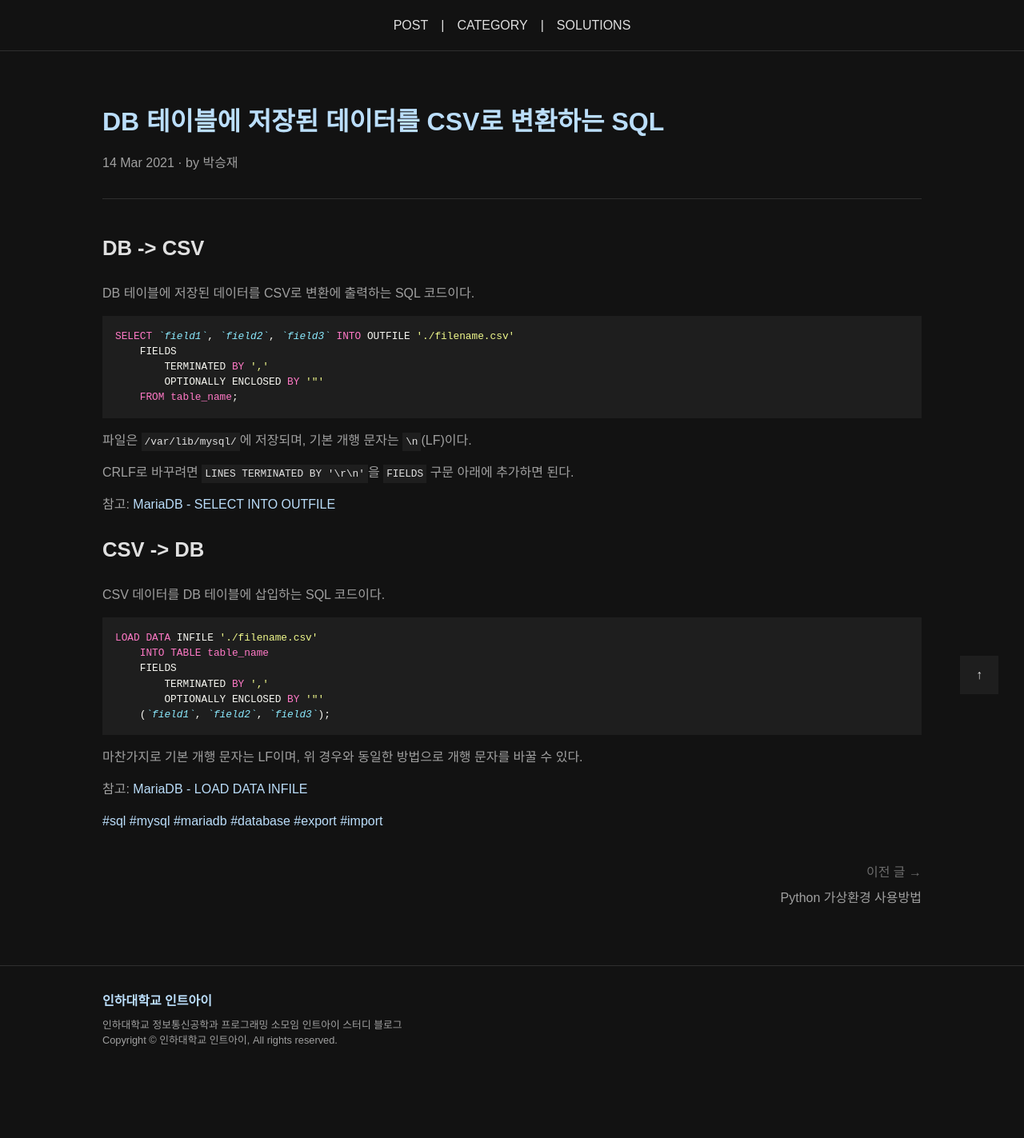
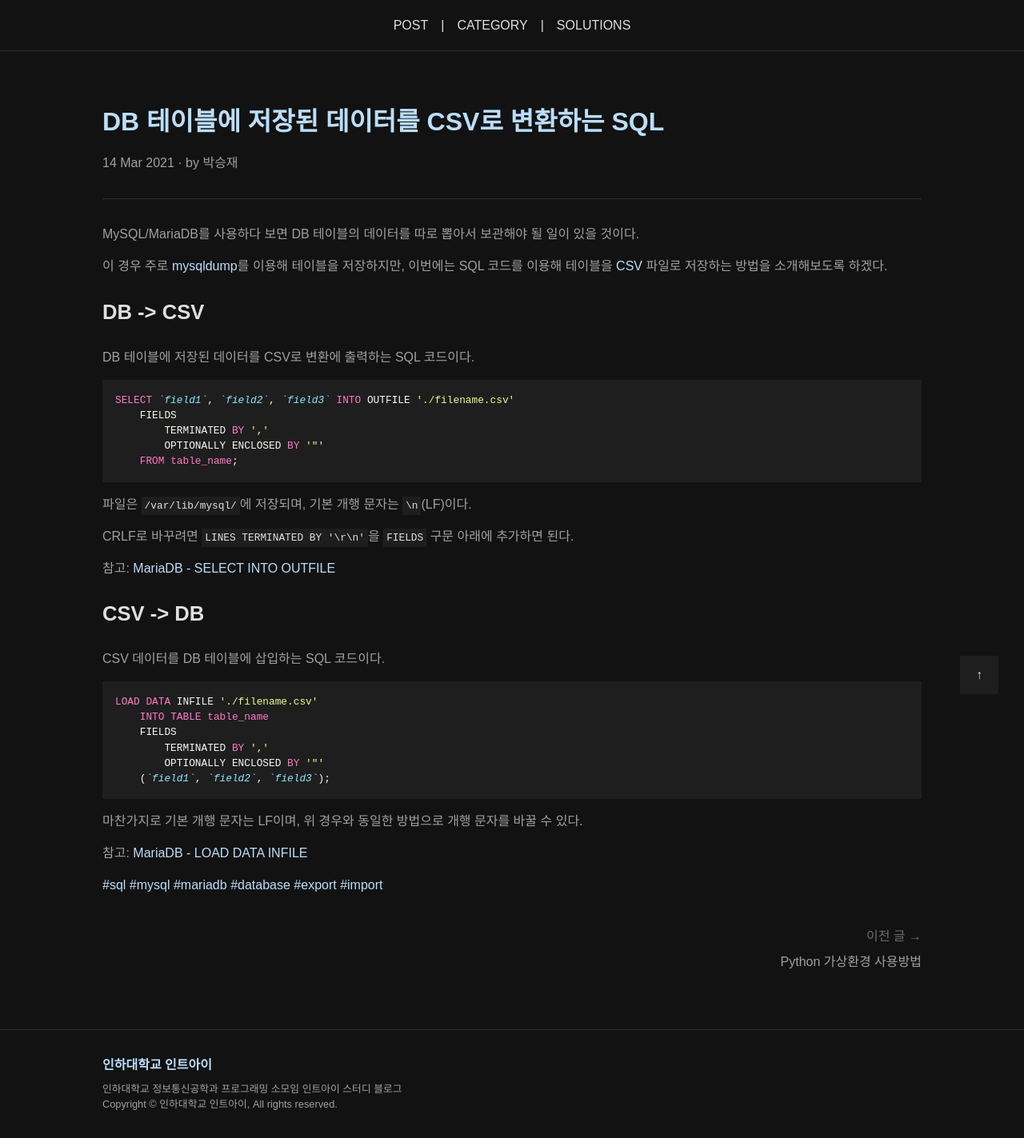
Before and after one commit to int-i/int-i.github.io, a Jekyll site: the page built from _posts/2021-03-14-db-table-csv.md, in a window 1280 px wide. Shown: the whole page at 80% size. Built offline with Jekyll 4.4.1, drawn with Linux system fonts in a browser that asks for light colours; some web fonts are replaced; a script that is not in the unit is left out; comment, search, counter and statistics services are not loaded; before the commit the page ends 1343 px from its top, so only the background shows below that.

Commit message:
Update post

```diff
--- a/_posts/2021-03-14-db-table-csv.md
+++ b/_posts/2021-03-14-db-table-csv.md
@@ -5,6 +5,10 @@ author: Astro36
 category: sql
 tags: [sql, mysql, mariadb, database, export, import]
 ---
+
+MySQL/MariaDB를 사용하다 보면 DB 테이블의 데이터를 따로 뽑아서 보관해야 될 일이 있을 것이다.
+
+이 경우 주로 [mysqldump](https://dev.mysql.com/doc/refman/8.0/en/mysqldump.html)를 이용해 테이블을 저장하지만, 이번에는 SQL 코드를 이용해 테이블을 [CSV](https://ko.m.wikipedia.org/wiki/CSV_(파일_형식)) 파일로 저장하는 방법을 소개해보도록 하겠다.
 
 ## DB -> CSV
 
```
